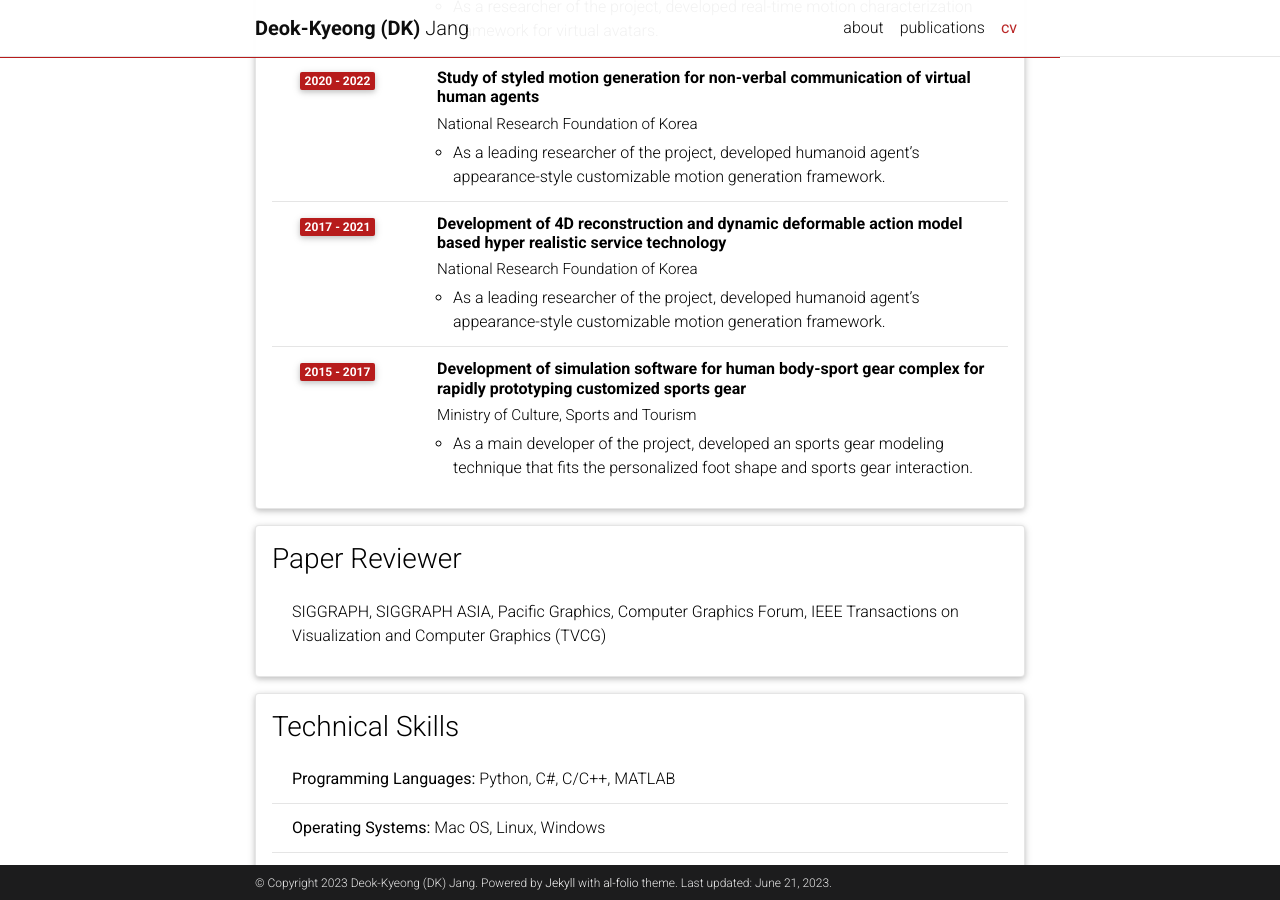
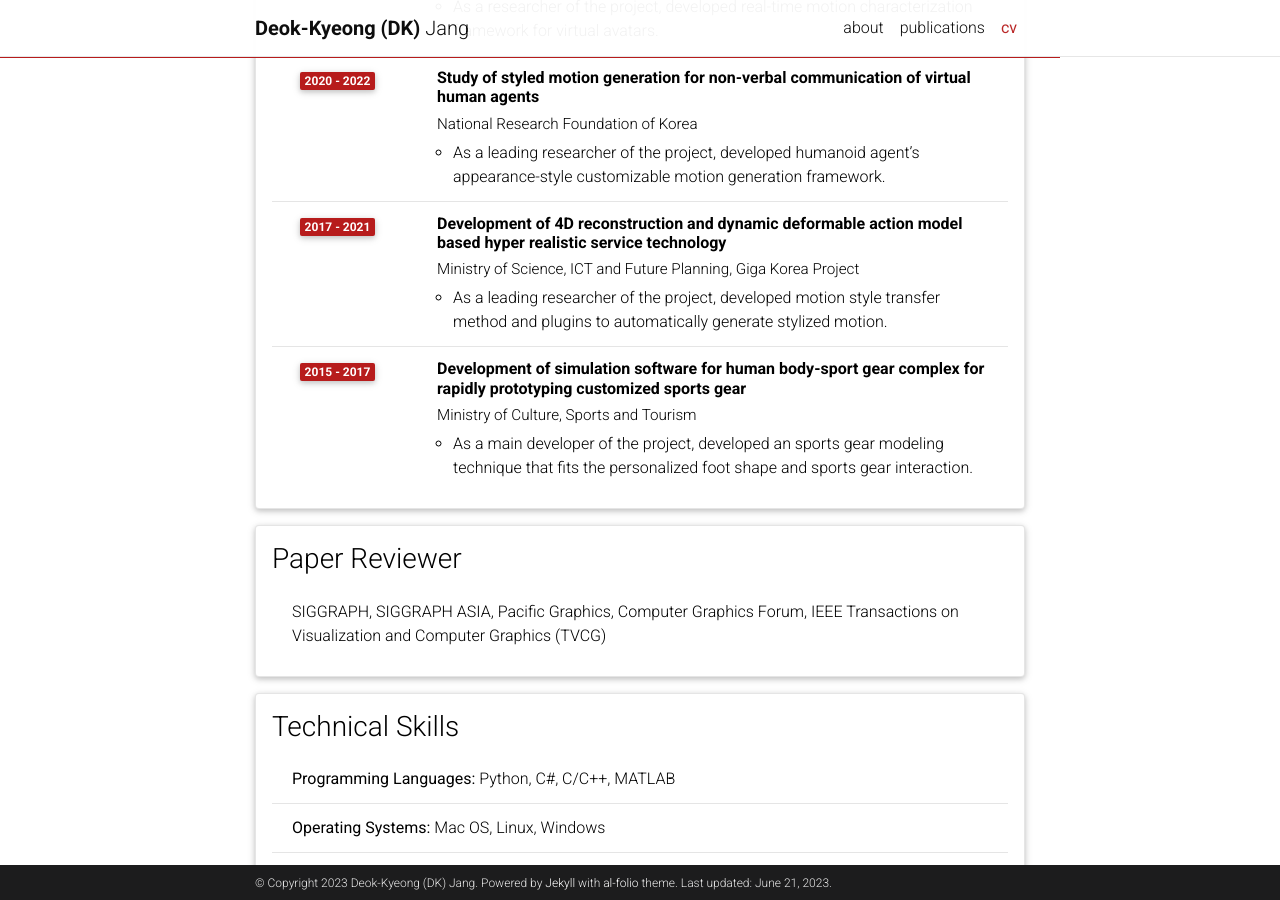
Before and after one commit to DK-Jang/dk-jang.github.io, a Jekyll site: the page built from _pages/cv.md, in a window 1280 px wide and 900 px high, scrolled down 1784 px. Built offline with Jekyll 4.4.1, drawn with Linux system fonts in a browser that asks for light colours; comment, search, counter and statistics services are not loaded; a style sheet for code colours, icons or effects is not loaded.

Commit message:
update publication

```diff
--- a/_data/cv.yml
+++ b/_data/cv.yml
@@ -83,9 +83,9 @@
       description: As a leading researcher of the project, developed humanoid agent’s appearance-style customizable motion generation framework.
 
     - title: Development of 4D reconstruction and dynamic deformable action model based hyper realistic service technology
-      institution: National Research Foundation of Korea
+      institution: Ministry of Science, ICT and Future Planning, Giga Korea Project
       year: 2017 - 2021
-      description: As a leading researcher of the project, developed humanoid agent’s appearance-style customizable motion generation framework.
+      description: As a leading researcher of the project, developed motion style transfer method and plugins to automatically generate stylized motion.
 
     - title: Development of simulation software for human body-sport gear complex for rapidly prototyping customized sports gear
       institution: Ministry of Culture, Sports and Tourism
```
